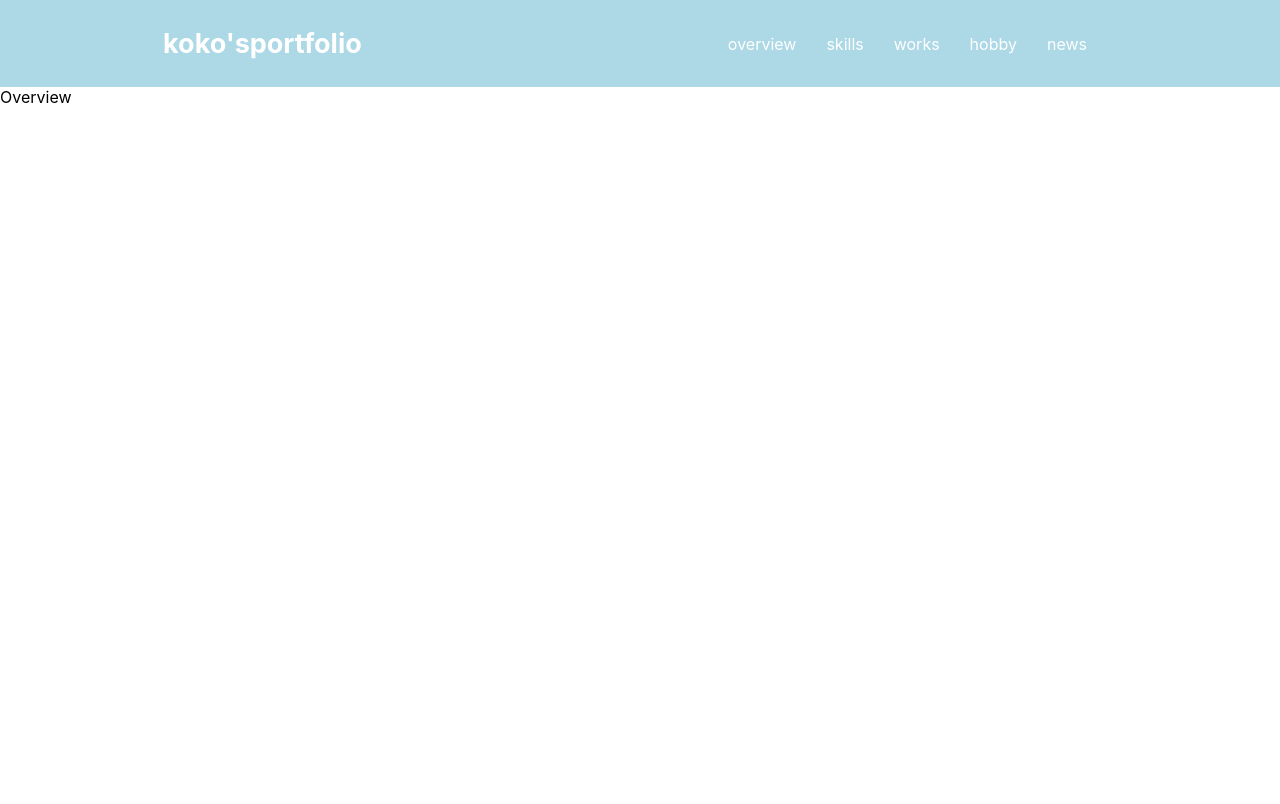
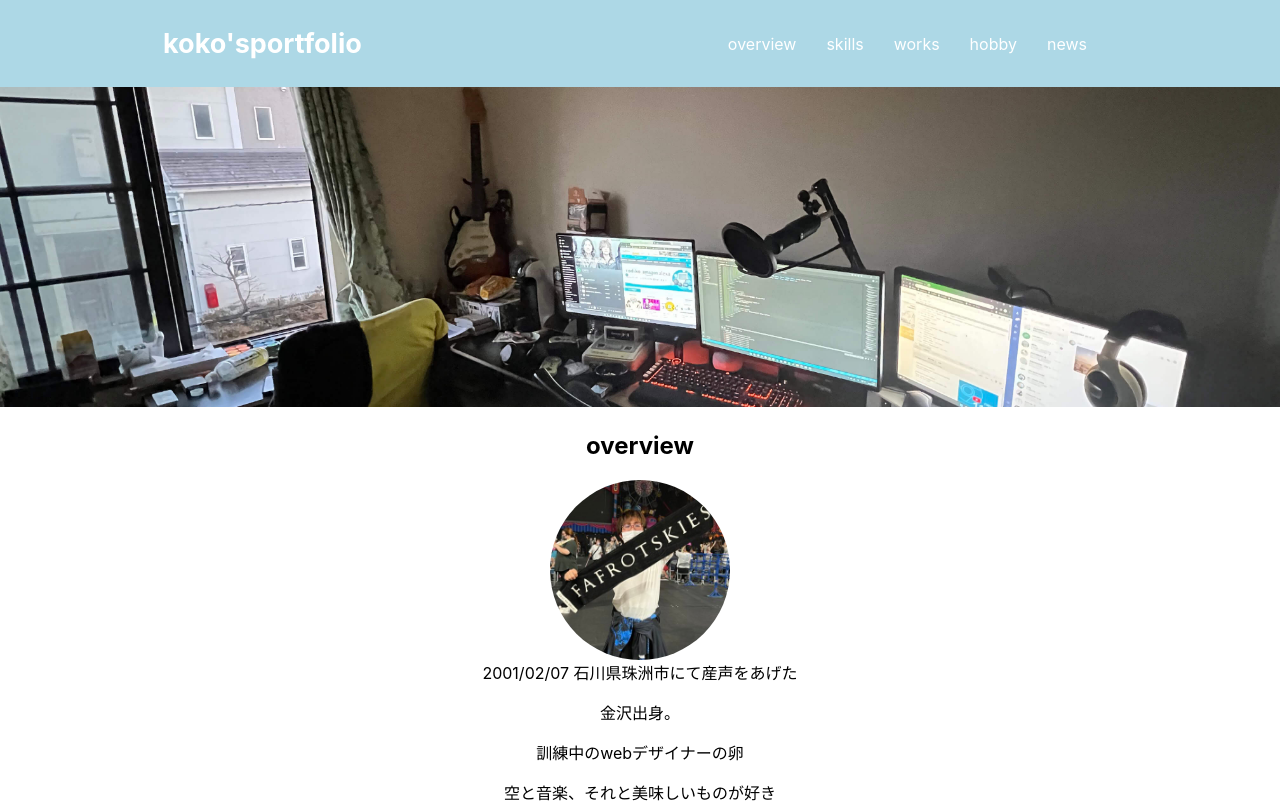
Before and after one commit to kokotyan/react-portfolio, a React (Create React App) app: page / in a window 1280 px wide. Built offline with nearby package versions, Linux system fonts and the light colour scheme.

Commit message:
overviewつっ食ったので上げる

```diff
--- a/src/App.css
+++ b/src/App.css
@@ -34,3 +34,29 @@ nav ul li a {
 nav ul li a:hover {
   color: skyblue;
 }
+
+.content img {
+  width: 100%;
+  height: 320px;
+  object-fit:cover ;
+}
+
+figure img {
+  width: 180px;
+  height: 180px;
+  margin: auto;
+  display: block;
+  border-radius: 50%;
+}
+
+h2 {
+  text-align: center;
+}
+
+figcaption {
+  text-align: center;
+}
+
+p {
+  text-align: center;
+}
--- a/src/App.js
+++ b/src/App.js
@@ -1,26 +1,26 @@
-import './App.css';
-import Header from './components/Header';
-import Hobby from './components/Hobby';
-import Overview from './components/Overview';
-import Skills from './components/Skills';
-import Works from './components/Works';
-import News from './components/News';
-import { BrowserRouter as Router,Route,Routes } from "react-router-dom";
+import "./App.css";
+import Header from "./components/Header";
+import Hobby from "./components/Hobby";
+import Overview from "./components/Overview";
+import Skills from "./components/Skills";
+import Works from "./components/Works";
+import News from "./components/News";
+import { BrowserRouter as Router, Route, Routes } from "react-router-dom";
 
 function App() {
   return (
     <Router>
-    <div className="App">
-      <Header/>
+      <div className="App">
+        <Header />
 
-      <Routes>
-        <Route path="/" element={<Overview/>}/>
-        <Route path="/" element={<Skills/>}/>
-        <Route path="/" element={<Works/>}/>
-        <Route path="/" element={<Hobby/>}/>
-        <Route path="/" element={<News/>}/>
-      </Routes>
-    </div>
+        <Routes>
+          <Route path="/" element={<Overview />} />
+          <Route path="/Skills" element={<Skills />} />
+          <Route path="/" element={<Works />} />
+          <Route path="/" element={<Hobby />} />
+          <Route path="/" element={<News />} />
+        </Routes>
+      </div>
     </Router>
   );
 }
--- a/src/components/Overview.jsx
+++ b/src/components/Overview.jsx
@@ -1,9 +1,29 @@
-import React from 'react'
+import React from 'react';
+import myroomImage from './img/my-room.jpg';
+import zidoriImage from './img/zidori.jpg';
 
-const Overview = () => {
+function MyComponent() {
   return (
-    <div>Overview</div>
-  )
+    <main id="overview">
+      <div className="list-menu">
+        <div className="content">
+          <img src={myroomImage} alt="部屋の机回り" />
+        </div>
+        <h2>overview</h2>
+        <div className="section">
+          <figure>
+            <img src={zidoriImage} alt="自撮り" />
+            <figcaption>2001/02/07 石川県珠洲市にて産声をあげた</figcaption>
+          </figure>
+          <div>
+            <p>金沢出身。</p>
+            <p>訓練中のwebデザイナーの卵</p>
+            <p>空と音楽、それと美味しいものが好き</p>
+          </div>
+        </div>
+      </div>
+    </main>
+  );
 }
 
-export default Overview
+export default MyComponent;
--- a/src/components/Skills.jsx
+++ b/src/components/Skills.jsx
@@ -1,9 +1,84 @@
-import React from 'react'
+import React from 'react';
 
-const Skills = () => {
+function Skills() {
   return (
-    <div>Skills</div>
-  )
+    <section id="skills">
+      <h2>Skills</h2>
+      <div className="container">
+        {/* HTML */}
+        <li className="skill-item">
+          <img src="img/html-5.svg" alt="HTML5 Icon" />
+          <p>基本的には不自由なく使いこなせています。</p>
+        </li>
+
+        {/* CSS */}
+        <li className="skill-item">
+          <img src="img/css-3.svg" alt="CSS3 Icon" />
+          <p>レスポンシブ化も出来ます。</p>
+        </li>
+
+        {/* jQuery */}
+        <li className="skill-item">
+          <img src="img/jquery.svg" alt="jQuery Icon" />
+          <p>プラグインなどを使ってこのサイトを作っています。</p>
+        </li>
+
+        {/* React */}
+        <li className="skill-item">
+          <img src="img/react.svg" alt="React Icon" />
+          <p>現在ポートフォリオVer2をこれで作っています。</p>
+        </li>
+
+        {/* Adobe Illustrator */}
+        <li className="skill-item">
+          <img src="img/adobe-illustrator.svg" alt="Adobe Illustrator Icon" />
+          <p>簡単なイラストなら掛けます。</p>
+        </li>
+
+        {/* Adobe Photoshop */}
+        <li className="skill-item">
+          <img src="img/adobe-photoshop.svg" alt="Adobe Photoshop Icon" />
+          <p>そんなに得意ではないが、軽い画像加工なら出来ます。</p>
+        </li>
+
+        {/* Game Development on Microsoft Windows */}
+        <li className="skill-item">
+          <img src="img/microsoft-windows-icon.svg" alt="Microsoft Windows Icon" />
+          <p>自作PCから配信、versionは11のinsiderprogramに参加しています。</p>
+        </li>
+
+        {/* Apple Beta Version */}
+        <li className="skill-item">
+          <img src="img/apple.svg" alt="Apple Icon" />
+          <p>外では基本macなのでコーディングなどはこちらが多め。beta版使ってます。</p>
+        </li>
+
+        {/* Slack */}
+        <li className="skill-item">
+          <img src="img/slack-icon.svg" alt="Slack Icon" />
+          <p>discord感覚で使えますが、botは作ったことはありません。</p>
+        </li>
+
+        {/* GitHub */}
+        <li className="skill-item">
+          <img src="img/github-icon.svg" alt="GitHub Icon" />
+          <p>これの管理を実際にgitでやってます。</p>
+        </li>
+
+        {/* Amazon Web Services (AWS) */}
+        <li className="skill-item">
+          <img src="img/aws.svg" alt="AWS Icon" />
+          <p>EC2インスタンスは理解できたが、実用には至らなかった。</p>
+        </li>
+
+        {/* WordPress */}
+        <li className="skill-item">
+          <img src="img/wordpress-icon-alt.svg" alt="WordPress Icon" />
+          <p>ブログ運営として１年ほど使いました。</p>
+        </li>
+      </div>
+    </section>
+  );
 }
 
-export default Skills
+export default Skills;
```
Also changed, not shown: src/components/img/my-room.jpg (added), src/components/img/zidori.jpg (added).
